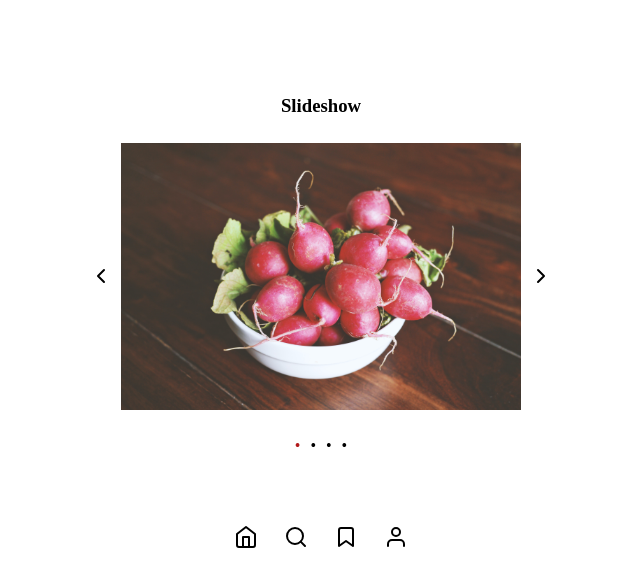
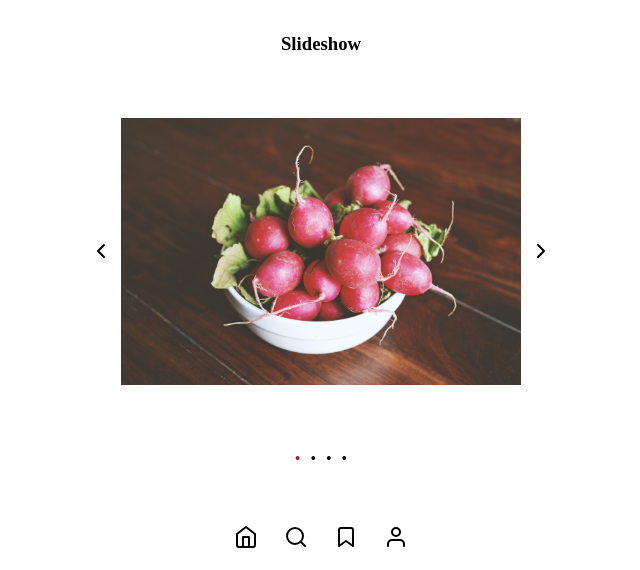
Before and after one commit to rebsrebs/dynamic_ux_interactions, a plain HTML site: page index.html in a window 1280 px wide. Shown: the part 246-816 px from the top of the page, without its empty margins (319-959 px from the left). Drawn offline with Linux system fonts and the light colour scheme.

Commit message:
Make image row in slideshow container higher to fit apple

```diff
--- a/style.css
+++ b/style.css
@@ -110,7 +110,7 @@ button {
   grid-row: 3 / 4;
   display: grid;
   grid-template-columns: 40px auto 40px;
-  grid-template-rows: 40px 300px 40px;
+  grid-template-rows: 40px 375px 40px;
   width: 600px;
 }
 
```
